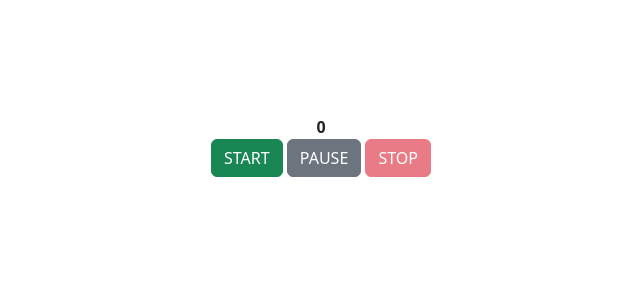
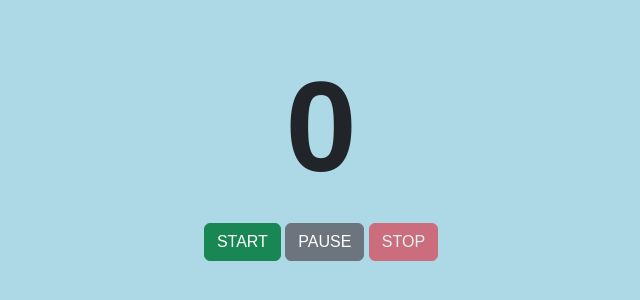
Before and after one commit to SamuelePassiatore/js-test-stopwatch, a plain HTML site: page index.html in a window 1280 px wide. Shown: the part 254-554 px from the top of the page, without its empty margins (319-959 px from the left). Drawn offline with nearby package versions, Linux system fonts and the light colour scheme.

Commit message:
added css

```diff
--- a/style.css
+++ b/style.css
@@ -0,0 +1,8 @@
+body {
+    font-family: sans-serif;
+    background-color: lightblue;
+}
+
+#display {
+    font-size: 8rem;
+}
```
